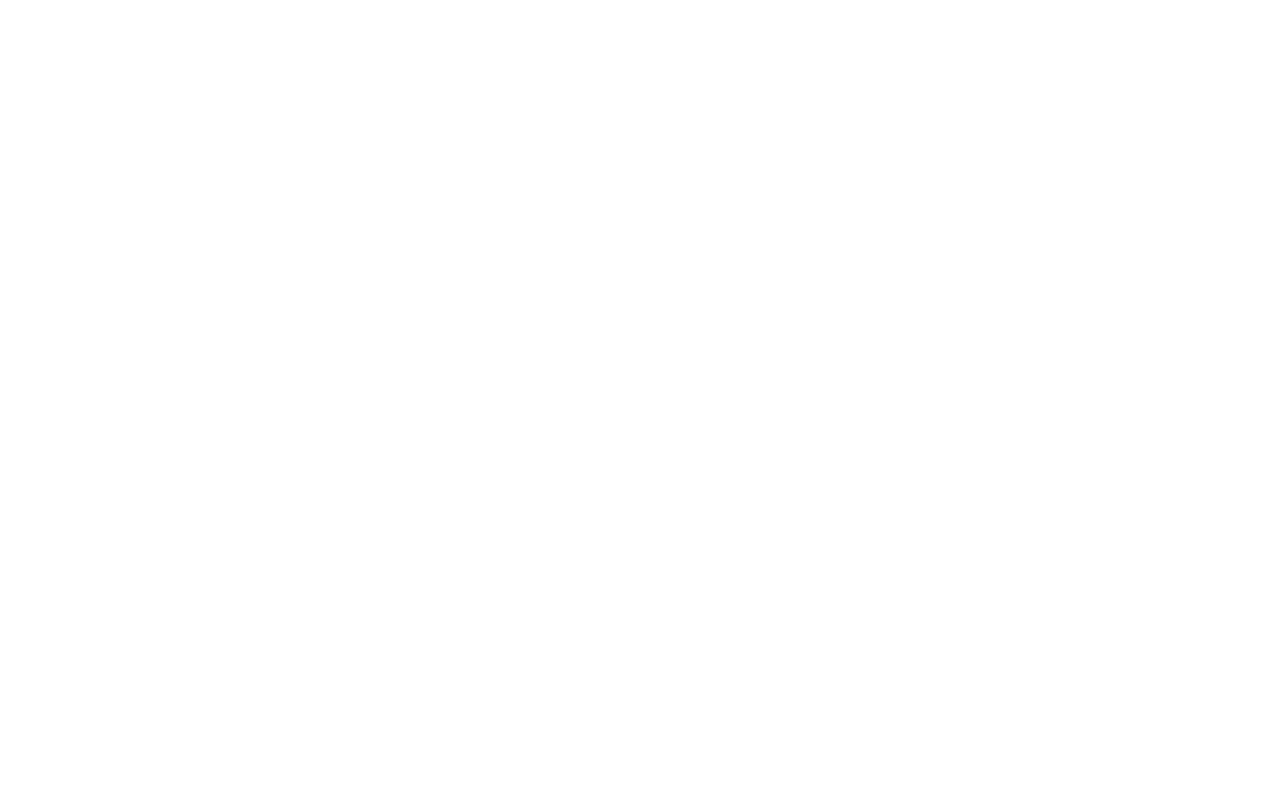
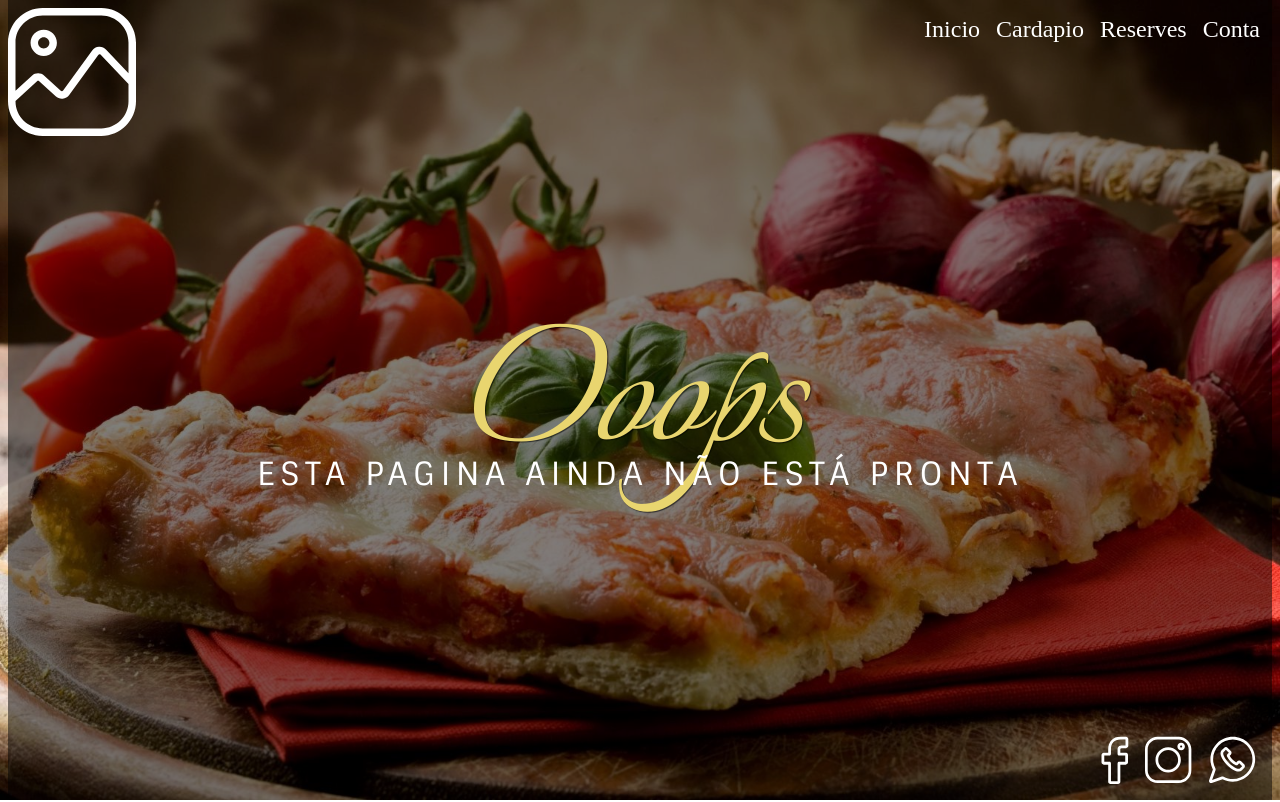
Before and after one commit to LucasMS115/Restaurante, a React (Create React App) app in the folder client/: page /working in a window 1280 px wide. Shown: the top 802 px of the page. Built offline with nearby package versions, Linux system fonts and the light colour scheme; the HTML template or start-up script is replaced by a standard one.

Commit message:
Header refactoring n creation of the amazing page working

```diff
--- a/client/src/App.js
+++ b/client/src/App.js
@@ -8,6 +8,7 @@
 import Reserves from './pages/Reserves';
 import Teste from './pages/Teste';
 import User from './pages/User';
+import Working from './pages/Working';
 
 
 class App extends Component{
@@ -22,6 +23,7 @@
           <Route path="/reserves" exact component={Reserves}/>
           <Route path="/teste" exact component={Teste}/>
           <Route path="/user" exact component={User}/>
+          <Route path="/working" exact component={Working}/>
 
         </Switch>
       </Router>
--- a/client/src/components/Btn1.js
+++ b/client/src/components/Btn1.js
@@ -5,7 +5,6 @@
 import {Link} from 'react-router-dom';
 
 export class Btn1 extends Component {
-
 
     state = {
         btnSize: "12.5vw",
@@ -85,15 +84,15 @@
     }
 
     click = () => {
-        let temp1 = this.state.color1;
-        let temp2 = this.state.color2;
+        /* let temp1 = this.state.color1;
+        let temp2 = this.state.color2; */
         this.setState({color1: "white"});
         this.setState({color2: "white"});
 
-        setTimeout(() => {
+        /* setTimeout(() => {
             this.setState({color1: temp1});
             this.setState({color2: temp2});
-         }, 200);
+        }, 200); */
     }
 
     render() {
--- /dev/null
+++ b/client/src/components/Btn1Set.js
@@ -0,0 +1,17 @@
+import React, { Component } from 'react';
+import Btn1 from './Btn1';
+import PropTypes from 'prop-types';
+
+export class Btn1Set extends Component {
+    render() {
+        return this.props.itens.map((el) => (
+            <Btn1 key={el.text} text={el.text} path={el.path}/>
+        ));
+    }
+}
+
+Btn1Set.propTypes = {
+    itens: PropTypes.array.isRequired,
+}
+
+export default Btn1Set;
--- a/client/src/components/Header.js
+++ b/client/src/components/Header.js
@@ -1,4 +1,5 @@
 import React, { Component } from 'react';
+import PropTypes from 'prop-types';
 import '../assets/styles/global.css';
 import './styles/Header.css';
 import logo from '../assets/images/icons/logo.svg';
@@ -7,10 +8,24 @@
 import wppWhite from '../assets/images/icons/icon-wpp.svg';
 import NavBt from './NavBt';
 import SepWhite from "./SepWhite";
-import Btn1 from './Btn1';
+import Btn1Set from './Btn1Set';
 import { Link } from 'react-router-dom';
 
 export class Header extends Component {
+
+    state = {
+        nav0: this.props.nav[0],
+        nav1: this.props.nav[1],
+        nav2: this.props.nav[2],
+        nav3: this.props.nav[3],
+    }
+
+    hidden = () => {
+        if(this.props.type === "2") return {
+            position: "absolute",
+            visibility: "hidden"
+        }
+    }
 
     render() {
         return (
@@ -25,10 +40,10 @@
                     </Link>
 
                     <div className="nav-bar">
-                        <NavBt path="/" name="Inicio"/>
-                        <NavBt path="/Menu" name="Cardapio"/>
-                        <NavBt path="/Reserves" name="Reservas"/>
-                        <NavBt path="/User" name="Conta"/>
+                        <NavBt path={this.state.nav0.path} name={this.state.nav0.text}/>
+                        <NavBt path={this.state.nav1.path} name={this.state.nav1.text}/>
+                        <NavBt path={this.state.nav2.path} name={this.state.nav2.text}/>
+                        <NavBt path={this.state.nav3.path} name={this.state.nav3.text}/>
                     </div>
 
                     <div className="social-icons">
@@ -39,19 +54,17 @@
                         <a href='https://www.whatsapp.com/' target="blank"> <img src={wppWhite} className="item" alt="whats"/> </a>
                     </div>
 
-                    <h1 className="title">Bem Vindo</h1>
-                    <h2 className="subtitle">NOME DO RESTAURANTE</h2>
+                    <h1 className="title">{this.props.title}</h1>
+                    <h2 className="subtitle">{this.props.subtitle}</h2>
 
-                    <div className="sepContainer">
+                    <div style={this.hidden()} className="sepContainer">
                         <SepWhite />
-                        <span className="separator-txt">Alguma Coisa</span>
+                        <span className="separator-txt">{this.props.separator}</span>
                         <SepWhite />
                     </div>
 
                     <div className="flex-container">
-                        <Btn1 text="Cardapio" path="/Menu"/>
-                        <Btn1 text="Reservas" path="/Reserves"/>
-                        <Btn1 text="Contato" path="/"/>
+                        <Btn1Set itens={this.props.btns}/>
                     </div>
 
 
@@ -62,4 +75,13 @@
     }
 }
 
+Header.propTypes = {
+    type: PropTypes.string.isRequired, //Toggle the separator visibility
+    nav: PropTypes.array.isRequired, //Nav bar itens
+    btns: PropTypes.array.isRequired, //Information of the buttons
+    title: PropTypes.string.isRequired,
+    subtitle: PropTypes.string.isRequired,
+    separator: PropTypes.string.isRequired,
+}
+
 export default Header;
--- a/client/src/pages/Home/index.js
+++ b/client/src/pages/Home/index.js
@@ -1,14 +1,63 @@
-import React from 'react';
+import React, { Component } from 'react';
 import './styles/styles.css';
 import Header from '../../components/Header';
 import Footer from '../../components/Footer';
 import SepBlack from '../../components/SepBlack';
 
-const Home = (props) => {
+export class Home extends Component {
 
+    state = {
+        title: "Bem Vindo",
+        subtitle: "NOME DO RESTAURANTE",
+        separator: "Alguma Coisa",
+
+        btns: [
+            {
+                text: "Cardapio",
+                path: "/working"
+            },
+            {
+                text: "Reserves",
+                path: "/working"
+            },
+            {
+                text: "Contato",
+                path: "/"
+            }
+        ],
+
+        nav: [
+            {
+                text: "Inicio",
+                path: "/"
+            },
+            {
+                text: "Cardapio",
+                path: "/working"
+            },
+            {
+                text: "Reserves",
+                path: "/working"
+            },
+            {
+                text: "Conta",
+                path: "/working"
+            }
+        ]
+    }
+
+    render(){
         return(
-        <div id="title">
-            <Header/>
+            <div>
+
+                <Header
+                    type="1"
+                    nav={this.state.nav}
+                    btns={this.state.btns}
+                    title={this.state.title}
+                    subtitle={this.state.subtitle}
+                    separator={this.state.separator}
+                />
 
                 <div className="especialidade">
                     <h1>Nossa especialidade</h1>
@@ -28,4 +77,6 @@
         );
     }
 
+}
+
 export default Home;
--- /dev/null
+++ b/client/src/pages/Working/index.js
@@ -0,0 +1,60 @@
+import React, { Component } from 'react';
+import Header from '../../components/Header';
+import Footer from '../../components/Footer';
+import working from '../../assets/images/working.gif';
+
+export class Home extends Component {
+
+    state = {
+        title: "Ooops",
+        subtitle: "ESTA PAGINA AINDA NÃO ESTÁ PRONTA",
+        separator: "Alguma Coisa",
+
+        btns: [],
+
+        nav: [
+            {
+                text: "Inicio",
+                path: "/"
+            },
+            {
+                text: "Cardapio",
+                path: "/working"
+            },
+            {
+                text: "Reserves",
+                path: "/working"
+            },
+            {
+                text: "Conta",
+                path: "/working"
+            }
+        ]
+    }
+
+    render(){
+        return(
+            <div id="title">
+
+                <Header
+                    type="2"
+                    nav={this.state.nav}
+                    btns={this.state.btns}
+                    title={this.state.title}
+                    subtitle={this.state.subtitle}
+                    separator={this.state.separator}
+                />
+
+                <div style={{textAlign:"center"}}>
+                    <img style={{height: "50rem", weight: "auto"}} src={working} alt="oops"/>
+                </div>
+
+                <Footer />
+            </div>
+
+        );
+    }
+
+}
+
+export default Home;
```
Also changed, not shown: client/src/assets/images/working.gif (added). Lines whose indentation alone changed are shown as unchanged.
